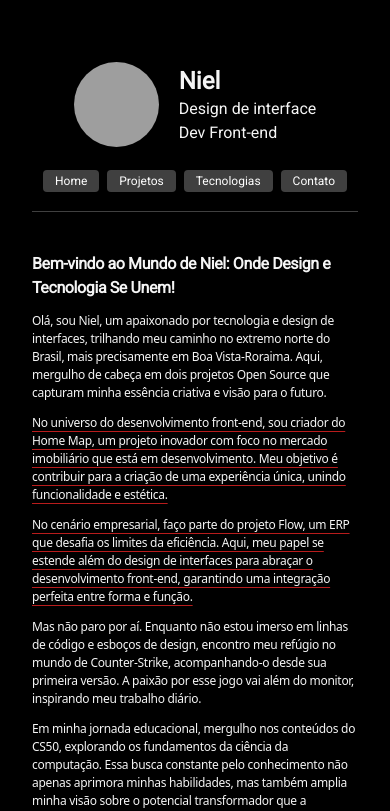
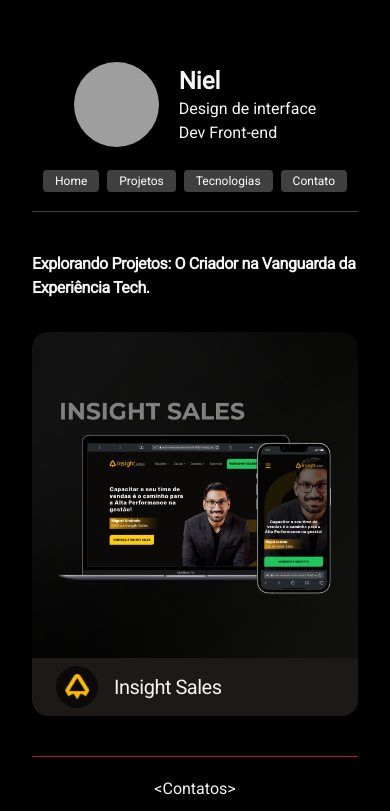
Before and after one commit to nielalencar/Niel, a React (Vite) app: page / in a window 390 px wide. Shown: the top 811 px of the page. Built offline with nearby package versions, Linux system fonts and the light colour scheme; grey boxes are pictures that could not be loaded.

Commit message:
Componentes de projetos implementados com responsividade

```diff
--- a/src/App.jsx
+++ b/src/App.jsx
@@ -1,12 +1,13 @@
 import { Header } from "./layout/Header";
 import { Footer } from "./layout/Footer";
 import { Welcome } from "./components/Welcome";
+import { Projects } from "./components/Projects";
 
 function App() {
   return (
     <>
       <Header />
-      <Welcome />
+      <Projects />
       <Footer />
     </>
   );
--- /dev/null
+++ b/src/components/Projects.jsx
@@ -0,0 +1,48 @@
+const itens = [
+  {
+    image: "insight-sales-img.png",
+    href: "https://main--venerable-snickerdoodle-1ffda1.netlify.app/",
+    icon: "/insight-sales-icon.png",
+    title: "Insight Sales",
+  },
+  //   {
+  //     image: "insight-sales-img.png",
+  //     href: "https://main--venerable-snickerdoodle-1ffda1.netlify.app/",
+  //     icon: "/insight-sales-icon.png",
+  //     title: "Insight Sales",
+  //   },
+  //   {
+  //     image: "insight-sales-img.png",
+  //     href: "https://main--venerable-snickerdoodle-1ffda1.netlify.app/",
+  //     icon: "/insight-sales-icon.png",
+  //     title: "Insight Sales",
+  //   },
+];
+
+export function Projects() {
+  return (
+    <section className="flex flex-col items-center gap-8 md:gap-10 py-10 md:py-20 mx-8 md:mx-14 lg:mx-40 xl:mx-48 2xl:mx-96">
+      <h1 className="text-neutral-100 text-base md:text-xl font-roboto font-bold tracking-tight">
+        Explorando Projetos: O Criador na Vanguarda da Experiência Tech.
+      </h1>
+      <ul>
+        {itens.map((item) => (
+          <li key={`${item.image}-${item.href}-${item.icon}-${item.title}`}>
+            <a href={item.href} target="_blank" rel="noopener noreferrer">
+              <img src={item.image} className="rounded-t-2xl"></img>
+              <div className="flex items-center justify-start bg-stone-900 px-6 py-2 gap-4 rounded-b-2xl">
+                <img
+                  src={item.icon}
+                  className="w-[42px] h-[42px] p-2 bg-stone-950 rounded-full"
+                ></img>
+                <h1 className="text-neutral-100 text-xl font-roboto font-normal tracking-tight">
+                  {item.title}
+                </h1>
+              </div>
+            </a>
+          </li>
+        ))}
+      </ul>
+    </section>
+  );
+}
```
Also changed, not shown: public/insight-sales-icon.png (added), public/insight-sales-img.png (added).
